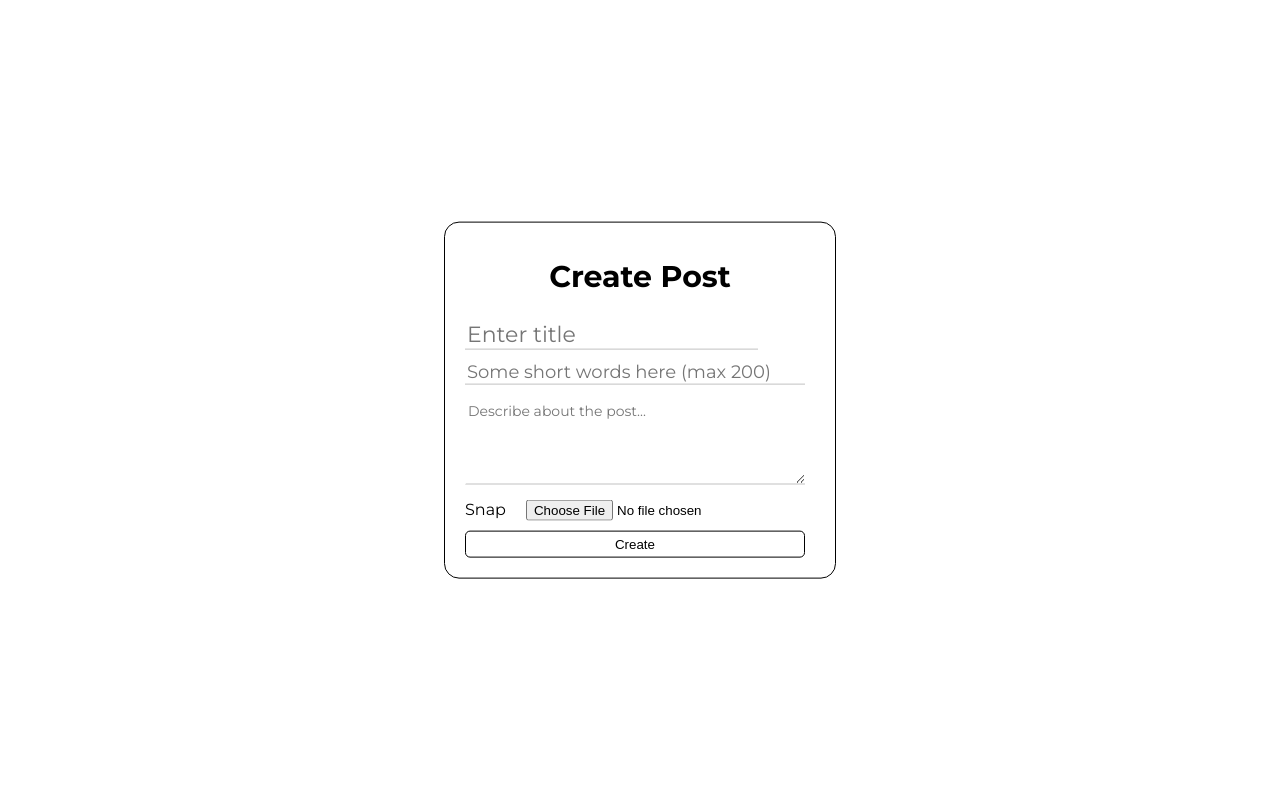
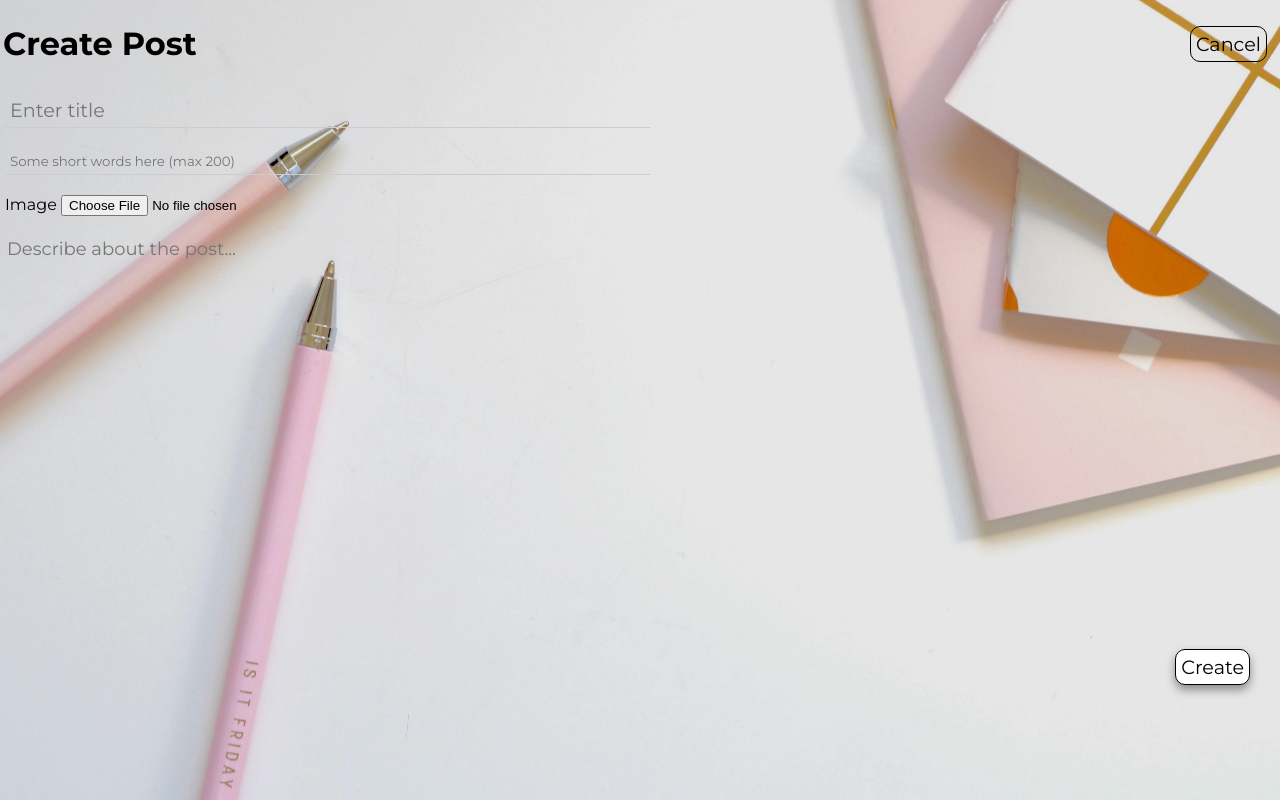
Before and after one commit to HimangshuDe/The-Blog-Co-Project, a Django app: page /blog/add/ in a window 1280 px wide. Run offline with Django 5.2, Linux system fonts and the light colour scheme; the visitor is signed in with stand-in values (Sample User, id 1).

Commit message:
Changed the UI of the Add Blog Post
::Also :+1: ::
▶️ Added target property to a tag in 'index.html'

▶️ Updated forms

▶️ Updated some vscode settings

```diff
--- a/blog_app/forms.py
+++ b/blog_app/forms.py
@@ -9,9 +9,9 @@ class AddBlogPost(forms.ModelForm):
         exclude = ['created_at', 'updated_at', 'creator']
         labels = {
             'title': "Title",
-            'excerpt':'Quote',
+            'excerpt':'Excerpt',
             'content':'Content',
-            'image':'Snap',
+            'image':'Image',
         }
         widgets = {
             'title':forms.TextInput({'placeholder':"Enter title"}),
--- a/blog_app/static/blog_app/add_blog_post.css
+++ b/blog_app/static/blog_app/add_blog_post.css
@@ -8,109 +8,145 @@ body {
   font-family: "Montserrat", sans-serif;
 }
 
-.container {
-  position: absolute;
-  top: 50%;
-  left: 50%;
-  transform: translate(-50%, -50%);
-  padding: 10px;
-  border: 1px solid;
-  border-radius: 15px;
+body {
+  background: url("../../../static/images/two-pink-ballpoint-pens.jpg") no-repeat center center/cover;
+  height: 100vh;
+  width: 100vw;
+  backdrop-filter: brightness(90%);
+  overflow: hidden;
 }
 
-/* Form styling */
-.form-wrap h1 {
-  text-align: center;
-  font-size: 30px;
+/* Header */
+header{
+  display: flex;
+  align-items: center;
+  justify-content: space-between;
+  padding: 3px;
 }
 
-.form-wrap form {
+header #cancel-btn{
+  background: transparent;
+  border: 1px solid #000;
+  border-radius: 10px;
+  cursor: pointer;
+  padding: 5px;
+  margin-right: 10px;
+  font-family: inherit;
+  font-size: larger;
+}
+
+header #cancel-btn:hover{
+  backdrop-filter: blur(5px);
+  background: #9797972c;
+}
+
+/* Form */
+form#formarea{
   display: flex;
   flex-direction: column;
-  justify-content: space-between;
-  padding: 0 10px;
-}
-
-.form-control {
-  padding-right: 10px;
-  display: flex;
-  margin-bottom: 10px;
   gap: 10px;
 }
 
-.form-control label {
+.form-controls{
+  padding: 5px;
+}
+
+.form-controls label{
   display: none;
 }
 
-.form-control label#snap {
-  display: inline;
-  margin-right: 10px;
+/* Arranging all the fields by custom order */
+.form-controls#id_title{
+  order: 1;
 }
 
-.form-control label#tags {
-  display: contents;
+.form-controls#id_excerpt{
+  order: 2;
 }
 
-.form-control input[type="text"] {
-  border: none;
-  border-bottom: 1px solid #c2c2c2;
-  font-family: inherit;
+.form-controls#id_image{
+  order: 3;
 }
 
-.form-control input[type="text"]:focus {
-  outline: none;
-  border-bottom: 1px solid #000;
+.form-controls#id_content{
+  order: 4;
 }
 
-.form-control input[id="id_title"] {
-  font-size: 22px;
-  width: 85%;
+
+.form-controls input[type='text']{
+  outline: none;
+  border: none;
+  border-bottom: 1px solid #ccc;
+  font-family: inherit;
+  /* background: #9797972c; */
+  background: transparent;
+  width: 50%;
+  padding: 5px;
 }
 
-.form-control input[id="id_excerpt"] {
-  font-size: 18px;
-  width: 100%;
+.form-controls input[type='text']:focus{
+  border-bottom: 1px solid #000;
+  backdrop-filter: blur(5px);
 }
 
-.form-control textarea {
-  border: none;
-  border-bottom: 1px solid #c2c2c2;
-  border-left: 1px solid transparent;
-  resize: vertical;
-  height: 80px;
-  margin-bottom: 5px;
-  margin-top: 5px;
-  font-size: 14px;
-  font-family: inherit;
+.form-controls input[id='id_title']{
+  font-size: larger;
 }
 
-.form-control textarea:focus {
-  outline: none;
-  border-bottom: 1px solid #000;
-  border-left: 1px solid #000;
+.form-controls label[for='id_image']{
+  display: inline-block;
 }
 
-/* Submit */
-.form-control input[type="submit"] {
-  font-family: "Montserrrat", sans-serif;
-  width: 100%;
-  padding: 5px;
+/* Textarea styling */
+.form-controls textarea{
+  height: 390px;
+  /* height: 1000vh; */
+  width: 99vw;
+  font-size: 18px;
   background: transparent;
   outline: none;
+  border: none;
+  border-radius: 5px;
+  font-family: inherit;
+  resize: none;
+  transition: 0.9s ease-in-out;
+}
+.form-controls textarea:focus{
+  background: #05050523;
+  backdrop-filter: blur(5px);
+  transition: 0.9s ease-in-out;
+}
+
+#formarea input[type='submit']{
+  align-self: self-end;
+  position: sticky;
+  bottom: 30px;
+  right: 30px;
+  z-index: 10;
+  order: 5;
+  padding: 5px;
+  font-family: inherit;
+  font-size: larger;
+  background: white;
   border: 1px solid;
-  border-radius: 5px;
-  height: fit-content;
+  border-radius: 10px;
+  box-shadow: 0 5px 10px #00000065;
   cursor: pointer;
 }
 
+#formarea input[type='submit']:hover{
+  background: linear-gradient(to left top, #ffbfc3, #ffcd80);
+  border: 1px solid transparent;
+  /* color: ; */
+}
 
 /* Errorlists */
-.form-control ul.errorlist{
+.form-controls ul.errorlist {
   list-style: none;
   display: block;
 }
 
-.form-control ul.errorlist li{
+.form-controls ul.errorlist li {
   align-self: flex-start;
   justify-self: flex-start;
 }
--- a/blog_app/templates/blog_app/add_blog_post.html
+++ b/blog_app/templates/blog_app/add_blog_post.html
@@ -10,26 +10,28 @@ Add Blog
 {% endblock css_files %}
 
 {% block page_content %}
+<header>
+  <h1>Create Post</h1>
+  <button id="cancel-btn" onclick='btnFunction()'>Cancel</button>
+</header>
 <main>
   <section id="form-section">
-        <div class="container">
-            <div class="form-wrap">
-                <h1>Create Post</h1>
-                <form action="{% url "add-blog" %}" method="post" enctype='multipart/form-data'>
+    <form action="{% url "add-blog" %}" id="formarea" method="POST" enctype='multipart/form-data'>
       {% csrf_token %}
       {% for items in form %}
-                    <div class="form-control">
-                        <label id="{{items.label|lower}}">{{items.label}}</label>
+        <div class="form-controls" id="id_{{items.label|lower}}">
+          <label for="id_{{items.label|lower}}">{{items.label}}</label>
           {{items}}
           {{items.errors}}
         </div>
       {% endfor %}
-                    <div class="form-control">
       <input type="submit" value="Create">
-                    </div>
     </form>
-            </div>
-        </div>
   </section>
 </main>
+<script>
+    function btnFunction() {
+        window.close('', '_parent', '');
+    }
+</script>
 {% endblock page_content %}
--- a/blog_app/templates/blog_app/index.html
+++ b/blog_app/templates/blog_app/index.html
@@ -31,7 +31,7 @@
             {% if request.user.is_authenticated %}
             <div id="sign-in-message">
                 <h1>No Posts</h1>
-                <p>Please <a href="{% url 'add-blog' %}" class='bg-black'>Add</a> a post and contribute your thoughts!</p>
+                <p>Please <a href="{% url 'add-blog' %}" target='_blank' class='bg-black'>Add</a> a post and contribute your thoughts!</p>
             </div>
             {% else %}
             <div id="sign-in-message">
```
Lines whose indentation alone changed are shown as unchanged.
